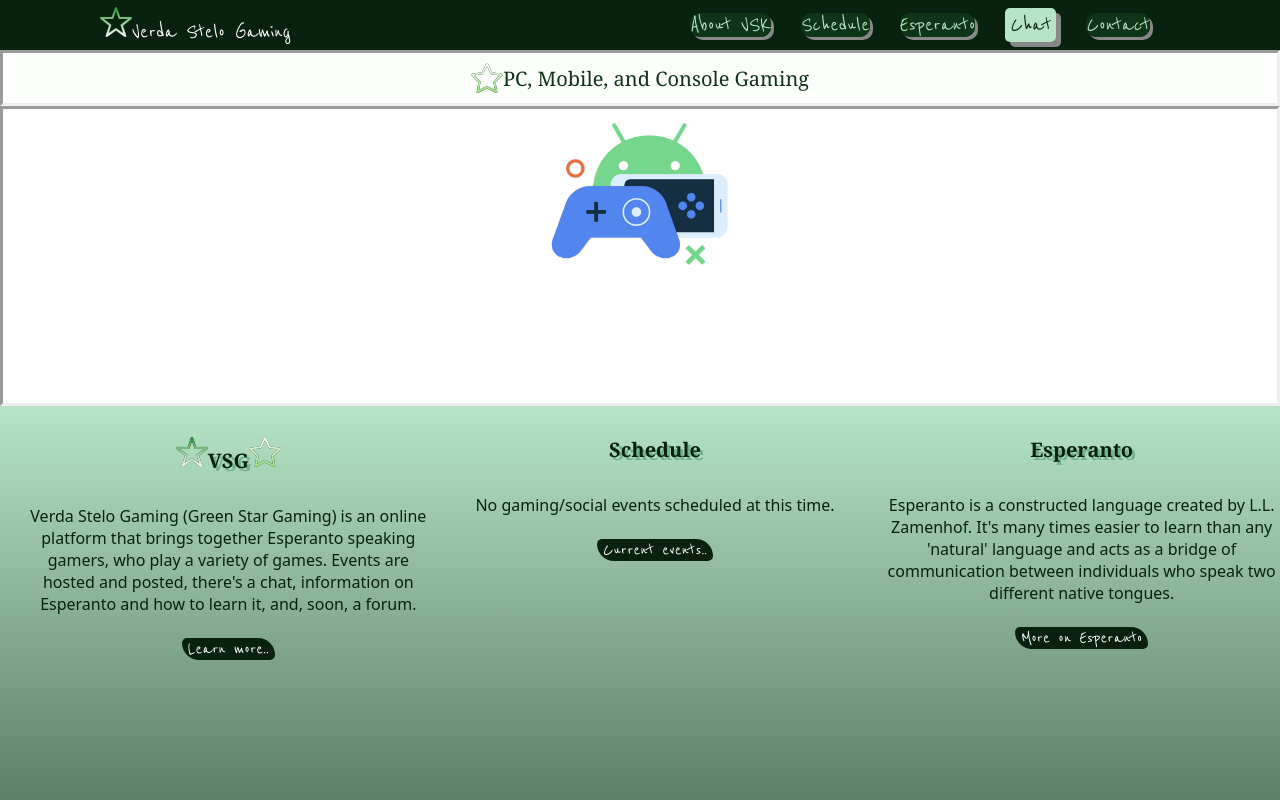
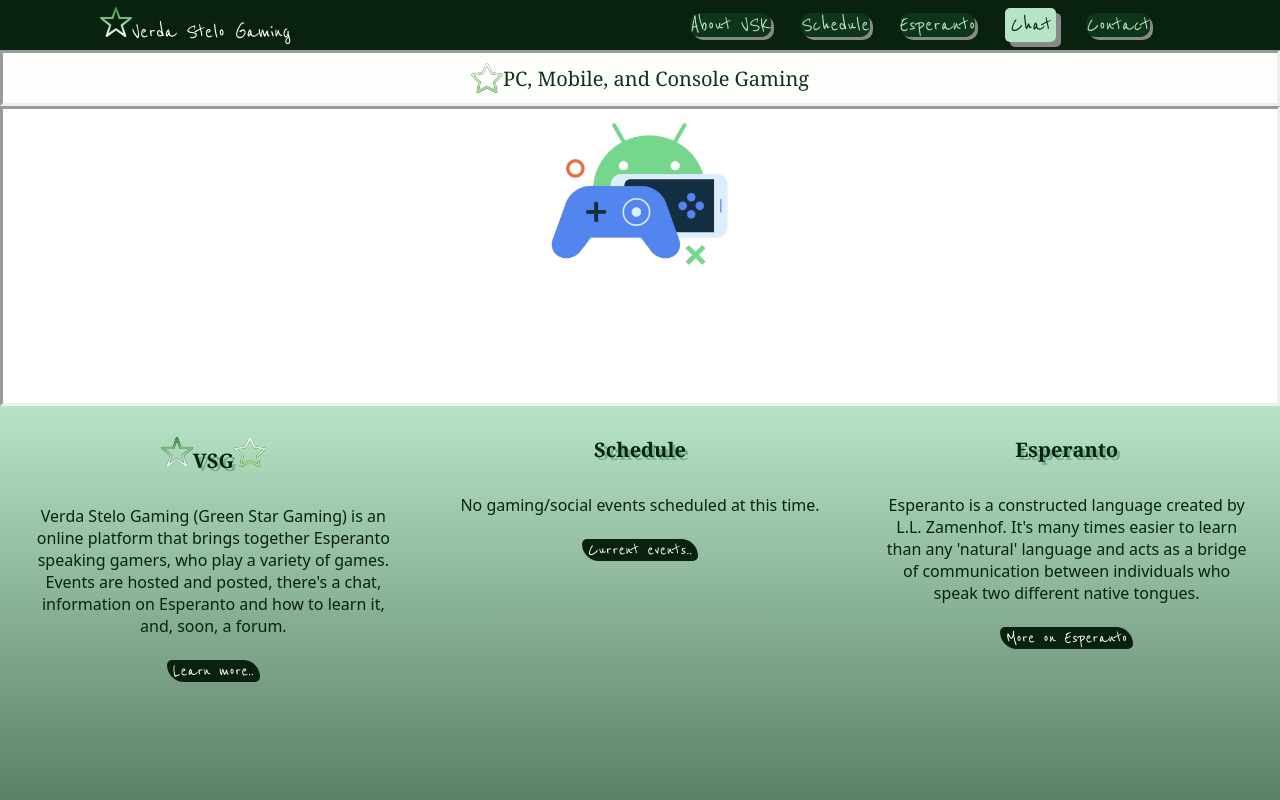
Before and after one commit to akronborn/vsg, a Next.js app: page / in a window 1280 px wide. Shown: the top 800 px of the page. Built offline with nearby package versions, Linux system fonts and the light colour scheme.

Commit message:
removed extraneous right paddingn FL

```diff
--- a/styles/FirstLook.module.css
+++ b/styles/FirstLook.module.css
@@ -15,7 +15,7 @@
 .card {
   flex: 1;
   padding: 30px;
-  padding-right: 0px;
+
   text-align: center;
 }
 
```
